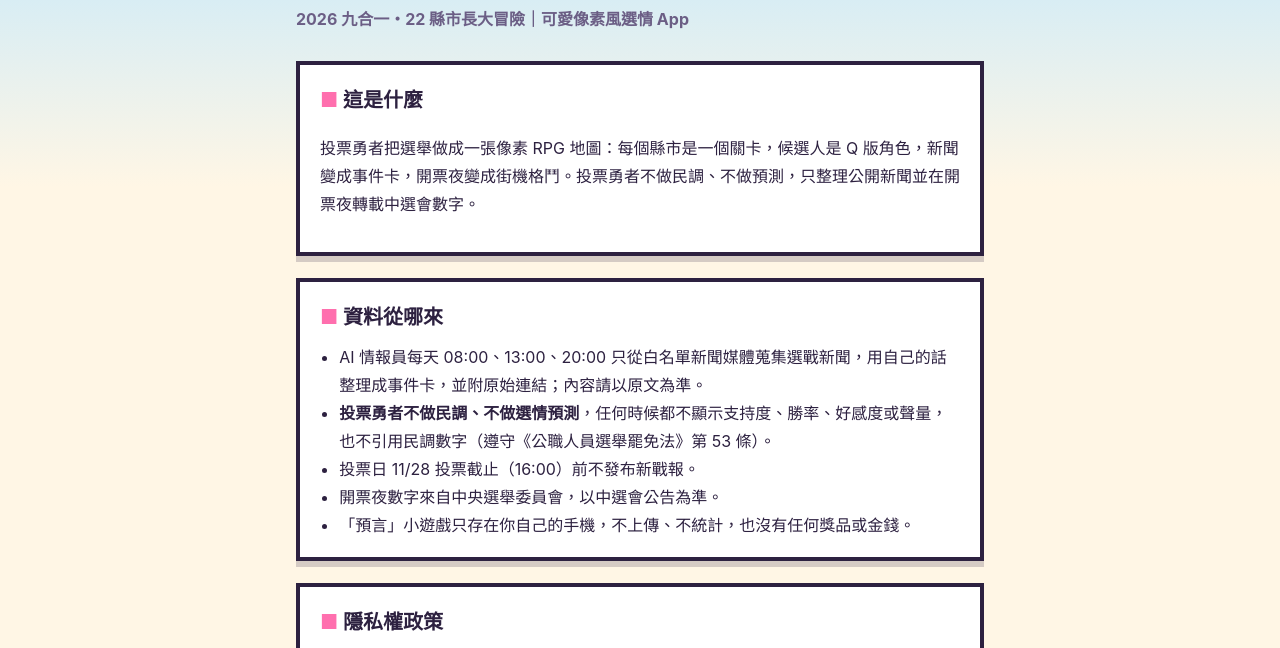
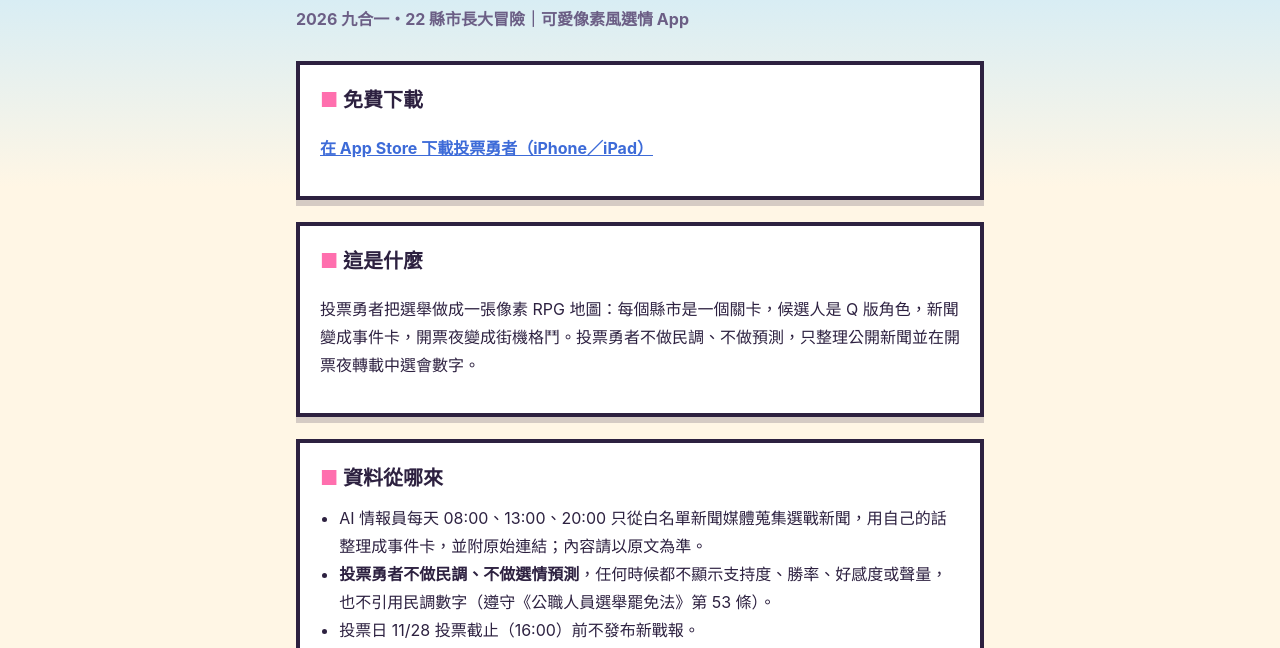
Before and after one commit to Liumunma/vote-hero-data, a plain HTML site: page docs/index.html in a window 1280 px wide. Shown: the part 133-781 px from the top of the page. Drawn offline with Linux system fonts and the light colour scheme.

Commit message:
Publish App Store download link and existing store promo images

```diff
--- a/docs/index.html
+++ b/docs/index.html
@@ -29,6 +29,11 @@
   <nav><a href="/">投票勇者</a> · <a href="/privacy/">隱私權政策</a> · <a href="/terms/">使用說明與條款</a> · <a href="mailto:support@urpig.com">聯絡支援</a></nav>
   <h1>投票勇者</h1>
   <p class="sub">2026 九合一・22 縣市長大冒險｜可愛像素風選情 App</p>
+
+  <section>
+    <h2>免費下載</h2>
+    <p><a href="https://apps.apple.com/tw/app/id6828647149">在 App Store 下載投票勇者（iPhone／iPad）</a></p>
+  </section>
 
   <section>
     <h2>這是什麼</h2>
```
Also changed, not shown: docs/promo/01-map.png (added), docs/promo/02-race.png (added), docs/promo/04-prophecy.png (added), docs/promo/05-live.png (added), 1 other file.
